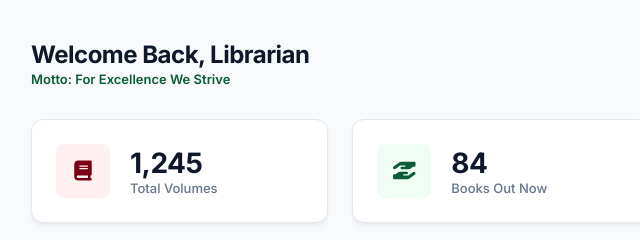
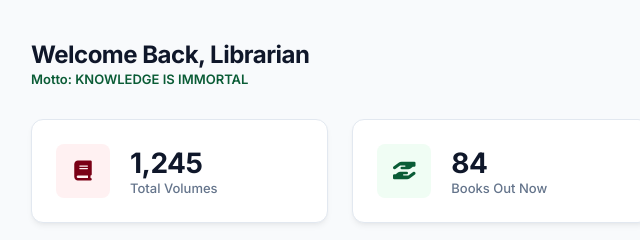
Before and after one commit to Griff254-ken/KivLib, a website: page index.html in a window 1280 px wide. Shown: the top 240 px of the page, 269-909 px from the left. Drawn offline with Linux system fonts and the light colour scheme; no server answers.

Commit message:
Update index.html

```diff
--- a/index.html
+++ b/index.html
@@ -39,7 +39,7 @@
         <header class="top-navbar">
             <div class="welcome-text">
                 <h1>Welcome Back, <span id="admin-name">Librarian</span></h1>
-                <p>Motto: For Excellence We Strive</p>
+                <p>Motto: KNOWLEDGE IS IMMORTAL</p>
             </div>
             <div class="user-profile">
                 <div class="profile-info">
```
